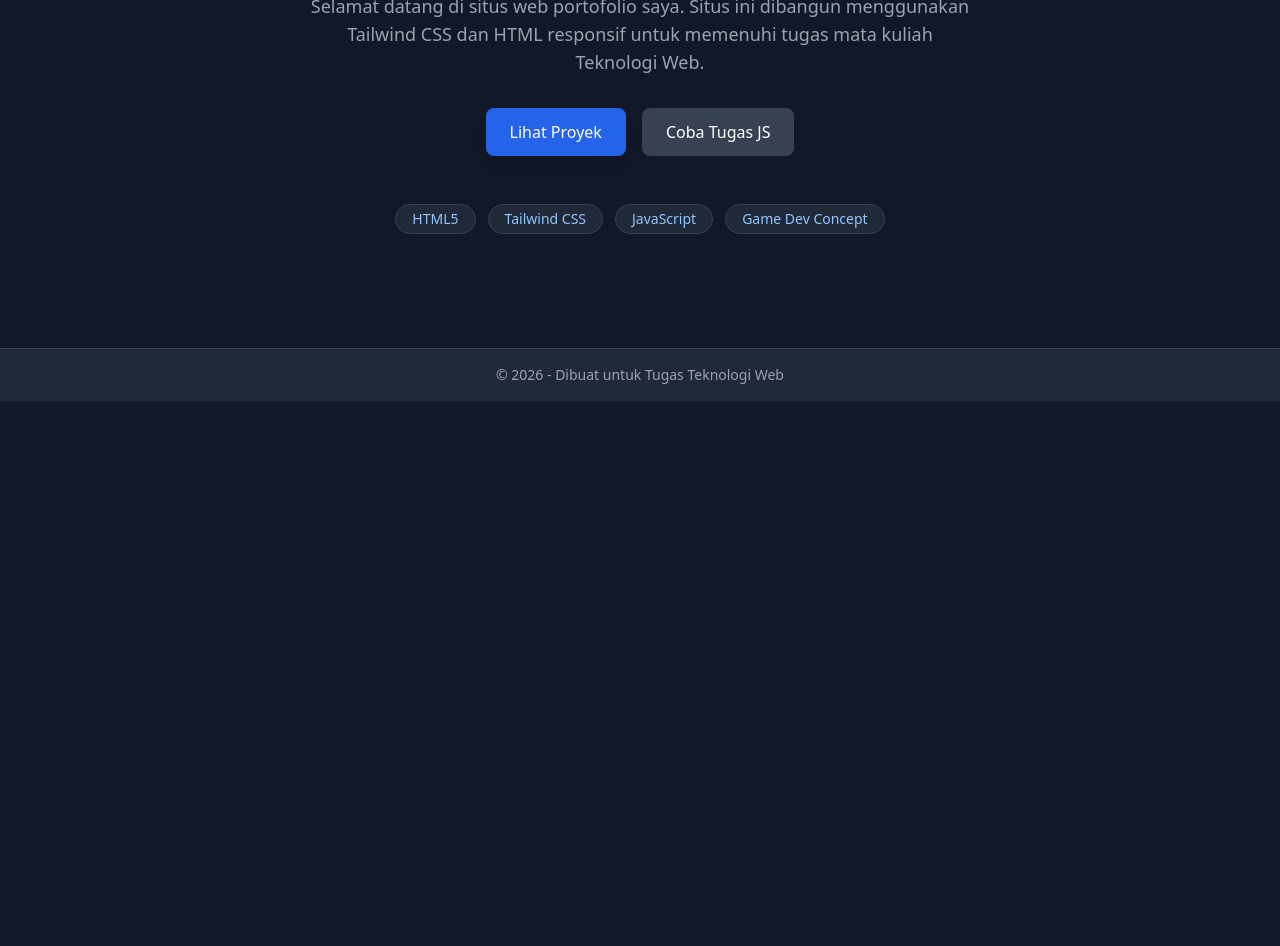
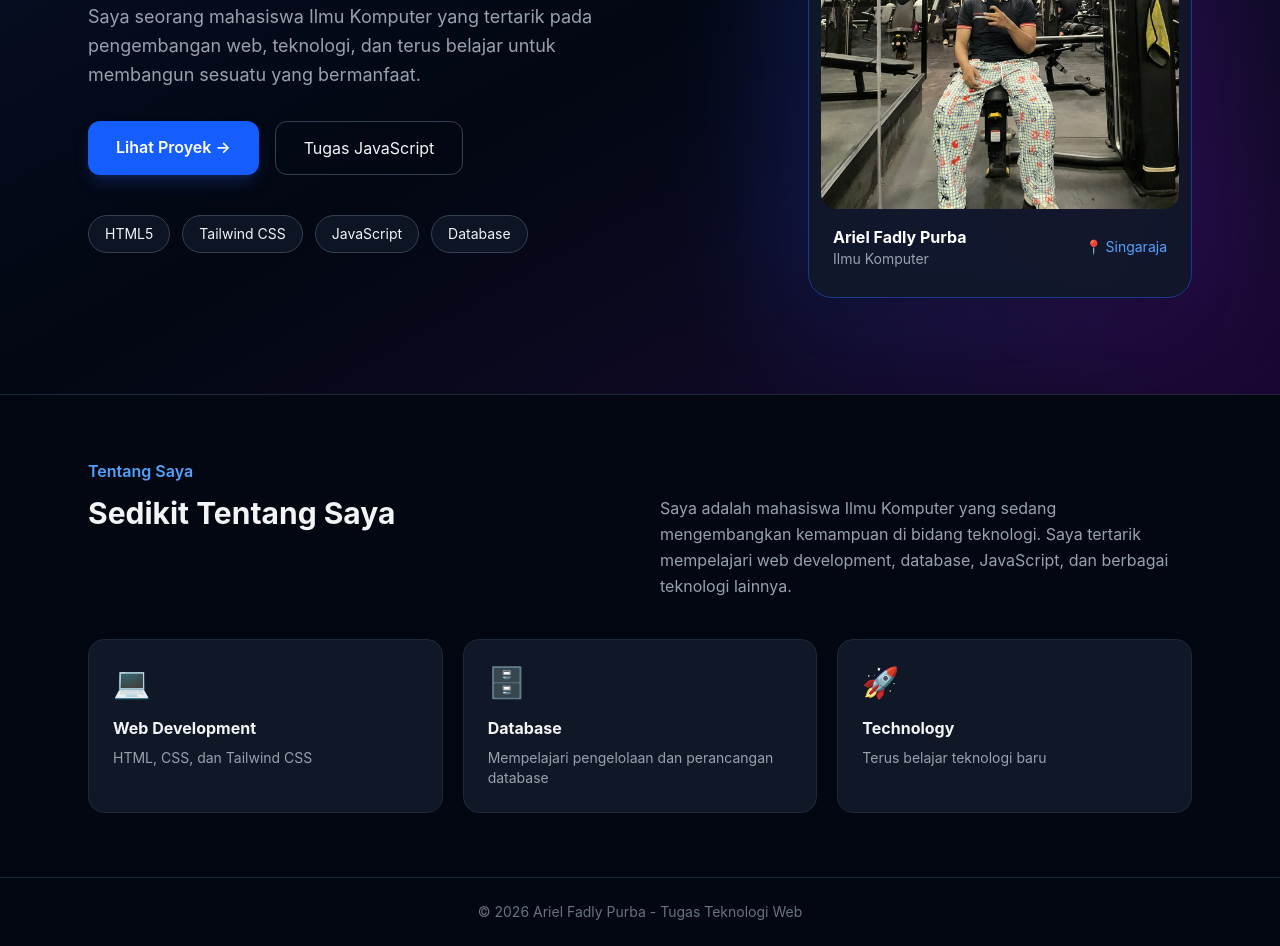
Before and after one commit to ariel751/portfolio-ariel, a website: page index.html in a window 1280 px wide. Shown: the part 399-1345 px from the top of the page. Before the commit the page ends 800 px from the top, so only its background shows below. Drawn offline with nearby package versions, Linux system fonts and the light colour scheme.

Commit message:
Update portfolio website

```diff
--- a/index.html
+++ b/index.html
@@ -3,56 +3,291 @@
 <head>
   <meta charset="UTF-8">
   <meta name="viewport" content="width=device-width, initial-scale=1.0">
-  <title>Portofolio Pribadi</title>
-  <script src="https://cdn.tailwindcss.com"></script>
+  <title>Portfolio Ariel Fadly Purba</title>
+
+  <link rel="stylesheet" href="./output.css">
 </head>
-<body class="bg-gray-900 text-gray-100 min-h-screen flex flex-col justify-between">
 
-  <!-- NAVIGATION BAR -->
-  <nav class="bg-gray-800 border-b border-gray-700 sticky top-0 z-10">
-    <div class="max-w-5xl mx-auto px-4 py-4 flex justify-between items-center">
-      <h1 class="text-xl font-bold text-blue-400">Portofolio Saya</h1>
-      <div class="space-x-6">
-        <a href="index.html" class="text-blue-400 font-semibold underline">Beranda</a>
-        <a href="projects.html" class="hover:text-blue-400 transition">Proyek</a>
-        <a href="javascript.html" class="hover:text-blue-400 transition">Tugas JS</a>
+<body class="bg-gray-950 text-gray-100 min-h-screen">
+
+  <!-- NAVIGATION -->
+  <nav class="bg-gray-950/90 backdrop-blur border-b border-gray-800 sticky top-0 z-50">
+    <div class="max-w-6xl mx-auto px-6 py-5 flex justify-between items-center">
+
+      <h1 class="text-xl font-bold">
+        <span class="text-blue-400">Ariel</span> Fadly Purba
+      </h1>
+
+      <div class="hidden sm:flex gap-6 text-sm">
+        <a href="index.html"
+           class="text-blue-400 font-semibold">
+          Beranda
+        </a>
+
+        <a href="projects.html"
+           class="text-gray-300 hover:text-blue-400 transition">
+          Proyek
+        </a>
+
+        <a href="javascript.html"
+           class="text-gray-300 hover:text-blue-400 transition">
+          Tugas JS
+        </a>
       </div>
+
     </div>
   </nav>
 
+
   <!-- HERO SECTION -->
-  <main class="max-w-4xl mx-auto px-4 py-16 text-center">
-    <div class="w-32 h-32 mx-auto mb-6 rounded-full bg-blue-600 flex items-center justify-center text-4xl font-bold border-4 border-blue-400">
-      DEV
-    </div>
-    <h2 class="text-4xl sm:text-5xl font-extrabold mb-4 text-white">
-      Halo, Saya Calon <span class="text-blue-400">Software Engineer</span>
-    </h2>
-    <p class="text-gray-400 text-lg max-w-2xl mx-auto mb-8">
-      Selamat datang di situs web portofolio saya. Situs ini dibangun menggunakan Tailwind CSS dan HTML responsif untuk memenuhi tugas mata kuliah Teknologi Web.
-    </p>
+ <!-- HERO SECTION -->
+<main class="relative overflow-hidden">
 
-    <div class="flex justify-center gap-4">
-      <a href="projects.html" class="bg-blue-600 hover:bg-blue-700 text-white font-medium px-6 py-3 rounded-lg shadow-lg transition">
-        Lihat Proyek
-      </a>
-      <a href="javascript.html" class="bg-gray-700 hover:bg-gray-600 text-white font-medium px-6 py-3 rounded-lg transition">
-        Coba Tugas JS
-      </a>
+  <!-- Background gradient -->
+  <div class="absolute inset-0 bg-linear-to-br from-blue-950/40 via-gray-950 to-purple-950/40"></div>
+
+  <section class="relative max-w-6xl mx-auto px-6 py-20 lg:py-24">
+
+    <div class="grid grid-cols-1 lg:grid-cols-2 gap-12 items-center">
+
+      <!-- BAGIAN KIRI -->
+      <div>
+
+        <p class="text-blue-400 font-semibold tracking-widest uppercase text-sm mb-4">
+          Halo, Saya
+        </p>
+
+        <h2 class="text-4xl sm:text-5xl lg:text-6xl font-extrabold leading-tight mb-5">
+          Ariel Fadly
+          <span class="text-blue-500">Purba</span>
+        </h2>
+
+        <h3 class="text-2xl sm:text-3xl font-bold mb-6">
+          <span class="text-blue-400">Mahasiswa</span>
+          Ilmu Komputer
+        </h3>
+
+        <p class="text-gray-400 text-lg leading-relaxed max-w-xl mb-8">
+          Saya seorang mahasiswa Ilmu Komputer yang tertarik pada
+          pengembangan web, teknologi, dan terus belajar untuk
+          membangun sesuatu yang bermanfaat.
+        </p>
+
+        <!-- BUTTON -->
+        <div class="flex flex-wrap gap-4">
+
+          <a href="projects.html"
+             class="bg-blue-600 hover:bg-blue-700
+                    text-white font-semibold
+                    px-7 py-3.5 rounded-xl
+                    shadow-lg shadow-blue-900/40
+                    hover:scale-105
+                    transition duration-300">
+            Lihat Proyek →
+          </a>
+
+          <a href="javascript.html"
+             class="border border-gray-700
+                    hover:border-blue-500
+                    hover:text-blue-400
+                    px-7 py-3.5 rounded-xl
+                    transition duration-300">
+            Tugas JavaScript
+          </a>
+
+        </div>
+
+        <!-- SKILLS -->
+        <div class="mt-10 flex flex-wrap gap-3">
+
+          <span class="px-4 py-2 bg-gray-900/80
+                       border border-gray-700
+                       rounded-full text-sm
+                       hover:border-blue-500
+                       transition">
+            HTML5
+          </span>
+
+          <span class="px-4 py-2 bg-gray-900/80
+                       border border-gray-700
+                       rounded-full text-sm
+                       hover:border-blue-500
+                       transition">
+            Tailwind CSS
+          </span>
+
+          <span class="px-4 py-2 bg-gray-900/80
+                       border border-gray-700
+                       rounded-full text-sm
+                       hover:border-blue-500
+                       transition">
+            JavaScript
+          </span>
+
+          <span class="px-4 py-2 bg-gray-900/80
+                       border border-gray-700
+                       rounded-full text-sm
+                       hover:border-blue-500
+                       transition">
+            Database
+          </span>
+
+        </div>
+
+      </div>
+
+
+      <!-- BAGIAN KANAN / FOTO -->
+      <div class="flex justify-center lg:justify-end">
+
+        <div class="relative">
+
+          <!-- Cahaya di belakang foto -->
+          <div class="absolute -inset-5
+                      bg-linear-to-r from-blue-600 to-purple-600
+                      rounded-3xl blur-3xl opacity-25">
+          </div>
+
+          <!-- CARD FOTO -->
+          <div class="relative
+                      w-72 sm:w-80 lg:w-96
+                      bg-gray-900/90
+                      border border-blue-900
+                      rounded-3xl
+                      p-3
+                      shadow-2xl
+                      hover:border-blue-500
+                      transition duration-500">
+
+            <img
+              src="foto-ariel.jpeg"
+              alt="Foto Ariel Fadly Purba"
+              class="w-full h-[430px]
+                     object-cover
+                     rounded-2xl"
+            >
+
+            <!-- INFORMASI FOTO -->
+            <div class="px-3 py-4 flex justify-between items-center">
+
+              <div>
+                <p class="font-bold text-white">
+                  Ariel Fadly Purba
+                </p>
+
+                <p class="text-sm text-gray-400">
+                  Ilmu Komputer
+                </p>
+              </div>
+
+              <p class="text-sm text-blue-400">
+                📍 Singaraja
+              </p>
+
+            </div>
+
+          </div>
+
+        </div>
+
+      </div>
+
     </div>
 
-    <!-- BADGES KEAHLIAN -->
-    <div class="mt-12 flex flex-wrap justify-center gap-3">
-      <span class="bg-gray-800 text-blue-300 px-4 py-1 rounded-full text-sm border border-gray-700">HTML5</span>
-      <span class="bg-gray-800 text-blue-300 px-4 py-1 rounded-full text-sm border border-gray-700">Tailwind CSS</span>
-      <span class="bg-gray-800 text-blue-300 px-4 py-1 rounded-full text-sm border border-gray-700">JavaScript</span>
-      <span class="bg-gray-800 text-blue-300 px-4 py-1 rounded-full text-sm border border-gray-700">Game Dev Concept</span>
+  </section>
+
+</main>
+
+
+  <!-- TENTANG SAYA -->
+  <section class="border-t border-gray-800 bg-gray-950">
+
+    <div class="max-w-6xl mx-auto px-6 py-16">
+
+      <p class="text-blue-400 font-semibold mb-3">
+        Tentang Saya
+      </p>
+
+      <div class="grid grid-cols-1 md:grid-cols-2 gap-10">
+
+        <div>
+          <h2 class="text-3xl font-bold mb-4">
+            Sedikit Tentang Saya
+          </h2>
+        </div>
+
+        <div>
+          <p class="text-gray-400 leading-relaxed">
+            Saya adalah mahasiswa Ilmu Komputer yang sedang
+            mengembangkan kemampuan di bidang teknologi.
+            Saya tertarik mempelajari web development,
+            database, JavaScript, dan berbagai teknologi
+            lainnya.
+          </p>
+        </div>
+
+      </div>
+
+
+      <!-- KARTU BIDANG -->
+      <div class="grid grid-cols-1 sm:grid-cols-3 gap-5 mt-10">
+
+        <div class="bg-gray-900 border border-gray-800
+                    rounded-2xl p-6
+                    hover:border-blue-500
+                    transition">
+          <div class="text-3xl mb-4">💻</div>
+          <h3 class="font-bold mb-2">
+            Web Development
+          </h3>
+          <p class="text-sm text-gray-400">
+            HTML, CSS, dan Tailwind CSS
+          </p>
+        </div>
+
+
+        <div class="bg-gray-900 border border-gray-800
+                    rounded-2xl p-6
+                    hover:border-blue-500
+                    transition">
+          <div class="text-3xl mb-4">🗄️</div>
+          <h3 class="font-bold mb-2">
+            Database
+          </h3>
+          <p class="text-sm text-gray-400">
+            Mempelajari pengelolaan dan perancangan database
+          </p>
+        </div>
+
+
+        <div class="bg-gray-900 border border-gray-800
+                    rounded-2xl p-6
+                    hover:border-blue-500
+                    transition">
+          <div class="text-3xl mb-4">🚀</div>
+          <h3 class="font-bold mb-2">
+            Technology
+          </h3>
+          <p class="text-sm text-gray-400">
+            Terus belajar teknologi baru
+          </p>
+        </div>
+
+      </div>
+
     </div>
-  </main>
+
+  </section>
+
 
   <!-- FOOTER -->
-  <footer class="bg-gray-800 border-t border-gray-700 py-4 text-center text-gray-400 text-sm">
-    &copy; 2026 - Dibuat untuk Tugas Teknologi Web
+  <footer class="border-t border-gray-800
+                 py-6 text-center
+                 text-gray-500 text-sm">
+
+    © 2026 Ariel Fadly Purba -
+    Tugas Teknologi Web
+
   </footer>
 
 </body>
--- /dev/null
+++ b/input.css
@@ -0,0 +1 @@
+@import "tailwindcss";
```
Also changed, not shown: javascript.html (+1 -1 lines), package.json (added, +17 -0 lines), projects.html (+1 -1 lines), foto-ariel.jpeg (added), output.css (added), 1 other file.
